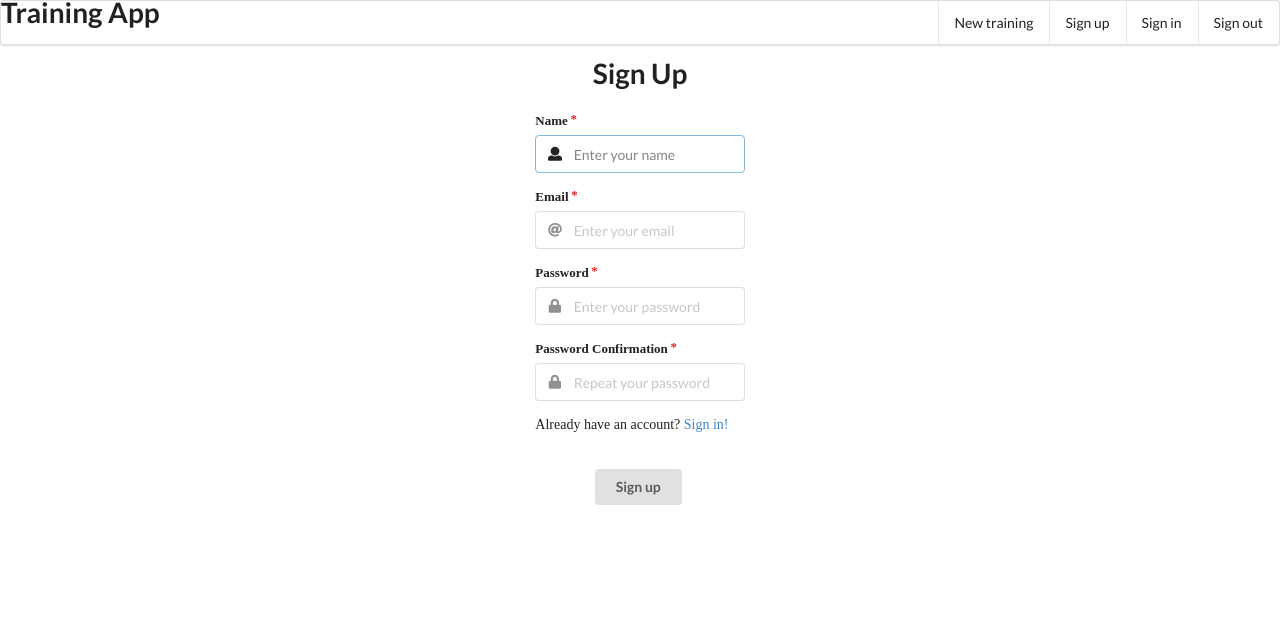
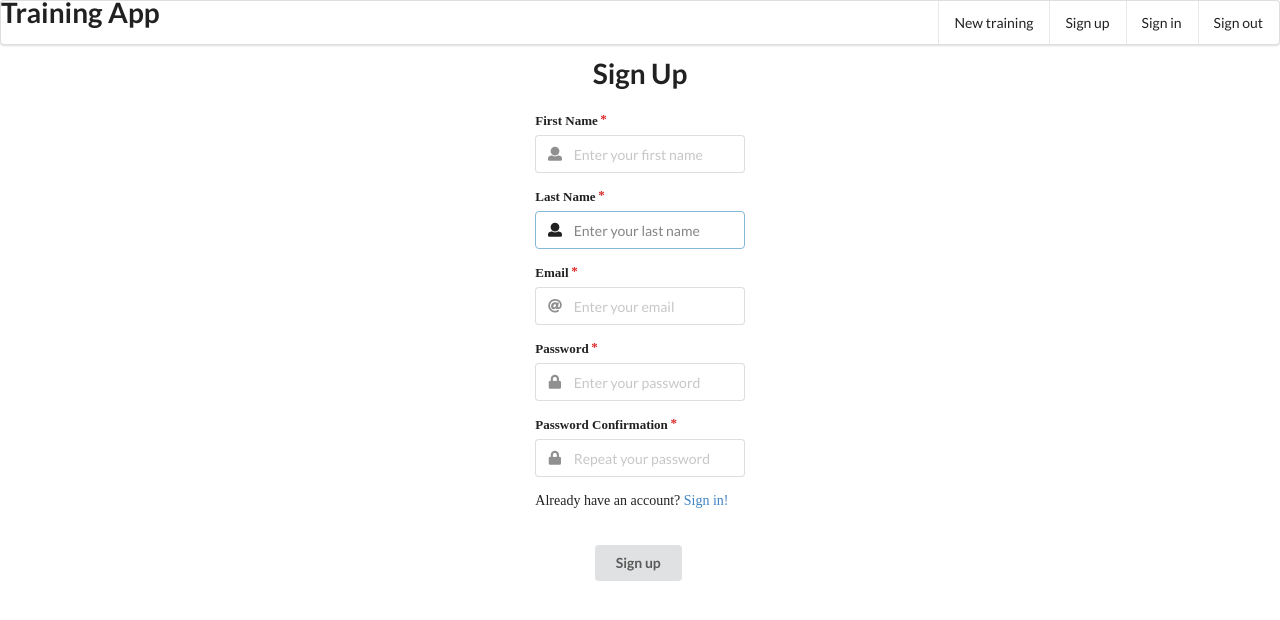
Before and after one commit to laubernal/training-app-frontend, a React (Create React App) app: page /signup in a window 1280 px wide. Shown: the top 620 px of the page. Built offline with nearby package versions, Linux system fonts and the light colour scheme.

Commit message:
implemented signup

```diff
--- a/src/Auth/SignIn.tsx
+++ b/src/Auth/SignIn.tsx
@@ -20,7 +20,6 @@ export const SignIn = (): JSX.Element => {
   const handleSubmit = async (event: React.FormEvent<HTMLFormElement>) => {
     try {
       event.preventDefault();
-      console.log('from', from);
       await auth.signin(email, password, () => navigate(from, { replace: true }));
     } catch (error: any) {
       console.log(error.message);
--- a/src/Auth/SignUp.tsx
+++ b/src/Auth/SignUp.tsx
@@ -1,34 +1,67 @@
 import * as React from 'react';
-import { Link, Routes, Route } from 'react-router-dom';
+import { Link, Routes, Route, useNavigate } from 'react-router-dom';
 
 import { Button, SectionTitle } from '../components/index';
 import { SignIn } from './index';
 import './Auth.css';
+import { useAuth } from './useAuth';
 
 const { useState } = React;
 
 export const SignUp = (): JSX.Element => {
-  const [name, setName] = useState('');
+  const [firstName, setFirstName] = useState('');
+  const [lastName, setLastName] = useState('');
+  const [email, setEmail] = useState('');
+  const [password, setPassword] = useState('');
+  const [passwordConfirmation, setPasswordConfirmation] = useState('');
   const [showPasswordAlert, setShowPasswordAlert] = useState(false);
+
+  const auth = useAuth();
+  const navigate = useNavigate();
 
   const onInputClick = (event: React.MouseEvent<HTMLInputElement, MouseEvent>): void => {
     event.preventDefault();
     showPasswordAlert ? setShowPasswordAlert(false) : setShowPasswordAlert(true);
   };
 
+  const handleSubmit = async (event: React.FormEvent<HTMLFormElement>) => {
+    try {
+      event.preventDefault();
+      console.log(firstName, lastName, email, password, passwordConfirmation);
+      await auth.signup(firstName, lastName, email, password, passwordConfirmation, () =>
+        navigate('/', { replace: true })
+      );
+    } catch (error: any) {
+      console.log(error.message);
+    }
+  };
+
   return (
-    <form className="ui form sign-up">
+    <form className="ui form sign-up" onSubmit={handleSubmit}>
       <SectionTitle text="Sign Up" /> <br />
       <div className="field required">
-        <label>Name</label>
+        <label>First Name</label>
         <div className="ui left icon input">
           <input
             autoFocus
             type="text"
-            placeholder="Enter your name"
+            placeholder="Enter your first name"
             onChange={(event: React.ChangeEvent<HTMLInputElement>) => {
-              setName(event.target.value);
-              console.log(name);
+              setFirstName(event.target.value);
+            }}
+          />
+          <i className="user icon"></i>
+        </div>
+      </div>
+      <div className="field required">
+        <label>Last Name</label>
+        <div className="ui left icon input">
+          <input
+            autoFocus
+            type="text"
+            placeholder="Enter your last name"
+            onChange={(event: React.ChangeEvent<HTMLInputElement>) => {
+              setLastName(event.target.value);
             }}
           />
           <i className="user icon"></i>
@@ -37,7 +70,13 @@ export const SignUp = (): JSX.Element => {
       <div className="field required">
         <label>Email</label>
         <div className="ui left icon input">
-          <input type="text" placeholder="Enter your email" />
+          <input
+            type="text"
+            placeholder="Enter your email"
+            onChange={(event: React.ChangeEvent<HTMLInputElement>) => {
+              setEmail(event.target.value);
+            }}
+          />
           <i className="at icon"></i>
         </div>
       </div>
@@ -48,6 +87,9 @@ export const SignUp = (): JSX.Element => {
             type="password"
             placeholder="Enter your password"
             onClick={(event: React.MouseEvent<HTMLInputElement, MouseEvent>) => onInputClick(event)}
+            onChange={(event: React.ChangeEvent<HTMLInputElement>) => {
+              setPassword(event.target.value);
+            }}
           />
           <i className="lock icon"></i>
         </div>
@@ -60,7 +102,13 @@ export const SignUp = (): JSX.Element => {
       <div className="field required">
         <label>Password Confirmation</label>
         <div className="ui left icon input">
-          <input type="password" placeholder="Repeat your password" />
+          <input
+            type="password"
+            placeholder="Repeat your password"
+            onChange={(event: React.ChangeEvent<HTMLInputElement>) => {
+              setPasswordConfirmation(event.target.value);
+            }}
+          />
           <i className="lock icon"></i>
         </div>
       </div>
@@ -73,11 +121,7 @@ export const SignUp = (): JSX.Element => {
           <Route path="/signin" element={<SignIn />} />
         </Routes>
       </div>
-      <Button
-        text="Sign up"
-        type="submit"
-        onClick={(event: React.MouseEvent<HTMLButtonElement, MouseEvent>) => console.log('clicked')}
-      />
+      <Button text="Sign up" type="submit" />
     </form>
   );
 };
--- a/src/Context/AuthProvider.tsx
+++ b/src/Context/AuthProvider.tsx
@@ -8,7 +8,6 @@ export const AuthProvider = ({ children }: { children: React.ReactNode }) => {
 
   const signin = async (email: string, password: string, callback: VoidFunction): Promise<void> => {
     const response = await axios.post('/signin', { email, password });
-    console.log('RESPONSE', response);
 
     setToken(response.data.userJwt);
 
@@ -22,7 +21,7 @@ export const AuthProvider = ({ children }: { children: React.ReactNode }) => {
     password: string,
     passwordConfirmation: string,
     callback: VoidFunction
-  ): Promise<any> => {
+  ): Promise<void> => {
     const response = await axios.post('signup', {
       firstName,
       lastName,
@@ -30,8 +29,11 @@ export const AuthProvider = ({ children }: { children: React.ReactNode }) => {
       password,
       passwordConfirmation,
     });
+    console.log('RESPONSE DATA', response.data);
+
+    setToken(response.data.userJwt);
+
     callback();
-    return response;
   };
 
   const signout = async (callback: VoidFunction) => {
--- a/src/Hooks/useToken.tsx
+++ b/src/Hooks/useToken.tsx
@@ -7,7 +7,7 @@ export const useToken = () => {
     console.log('Token string', tokenString);
 
     if (tokenString) {
-      const userToken = JSON.parse(tokenString);
+      const userToken = tokenString;
       return userToken;
     }
   };
@@ -15,7 +15,7 @@ export const useToken = () => {
   const [token, setToken] = useState(getToken());
 
   const saveToken = (userToken: any): void => {
-    localStorage.setItem('token', JSON.stringify(userToken));
+    localStorage.setItem('token', userToken);
     setToken(userToken);
   };
 
```
